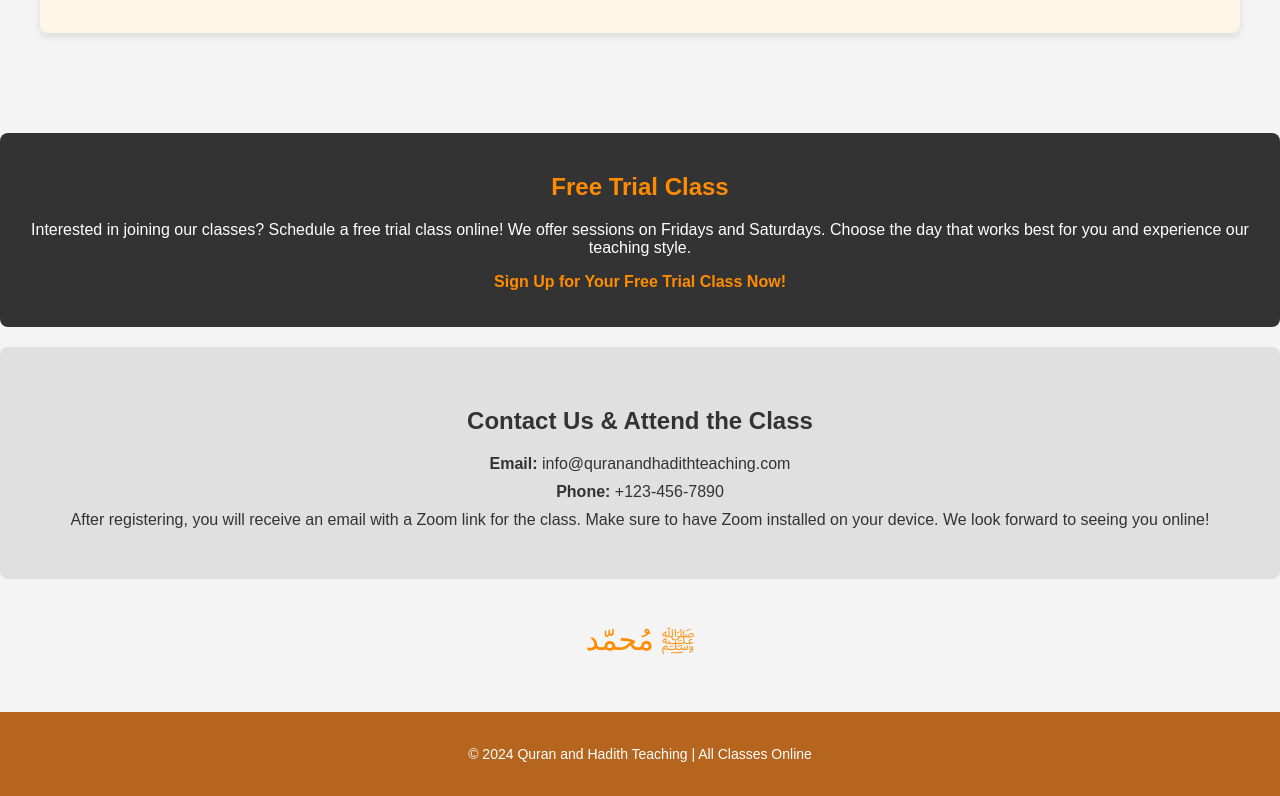
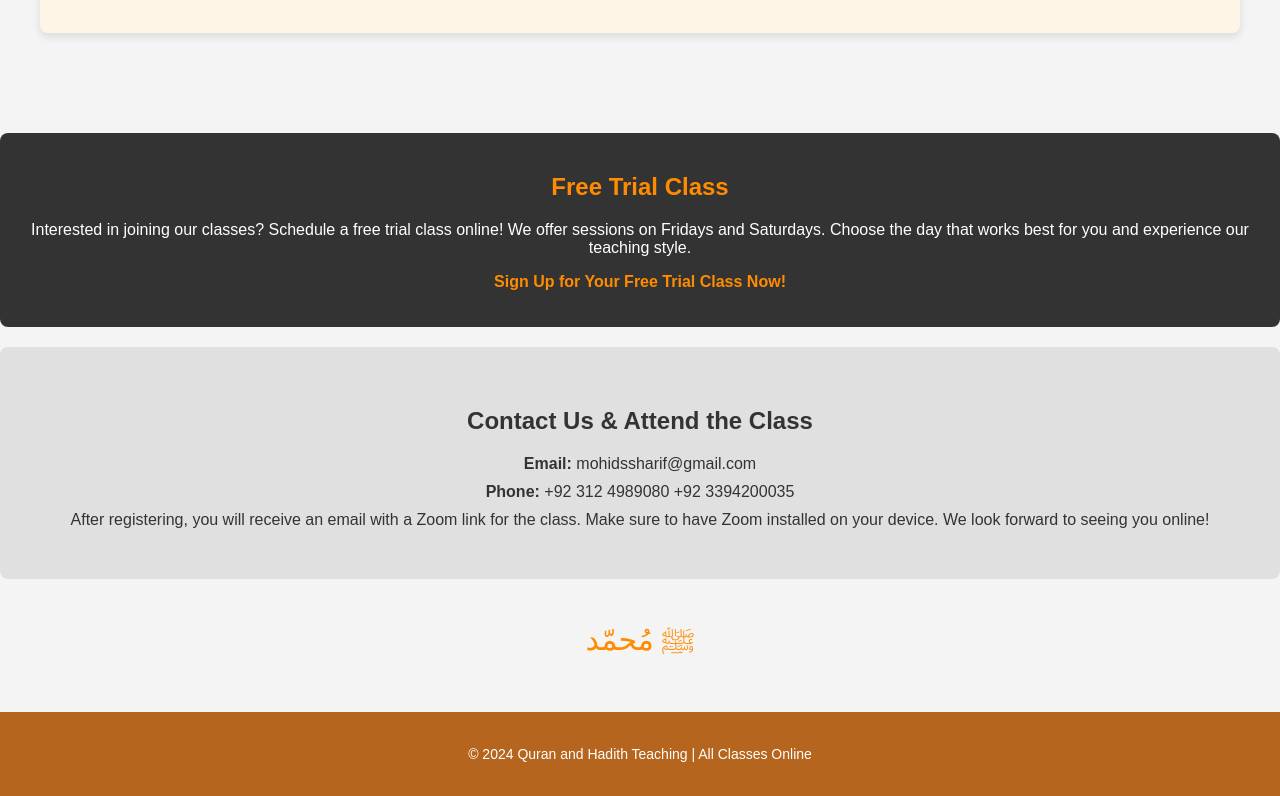
Before and after one commit to Mohidworldwide/quranic_wisdom, a plain HTML site: page index.html in a window 1280 px wide. Shown: the part 2593-3389 px from the top of the page. Drawn offline with Linux system fonts and the light colour scheme.

Commit message:
Update index.html

```diff
--- a/index.html
+++ b/index.html
@@ -200,8 +200,8 @@
 
 <section id="contact" class="contact">
     <h2>Contact Us & Attend the Class</h2>
-    <p><strong>Email:</strong> info@quranandhadithteaching.com</p>
-    <p><strong>Phone:</strong> +123-456-7890</p>
+    <p><strong>Email:</strong> mohidssharif@gmail.com</p>
+    <p><strong>Phone:</strong> +92 312 4989080 +92 3394200035</p>
     <p>After registering, you will receive an email with a Zoom link for the class. Make sure to have Zoom installed on your device. We look forward to seeing you online!</p>
 </section>
 
```
